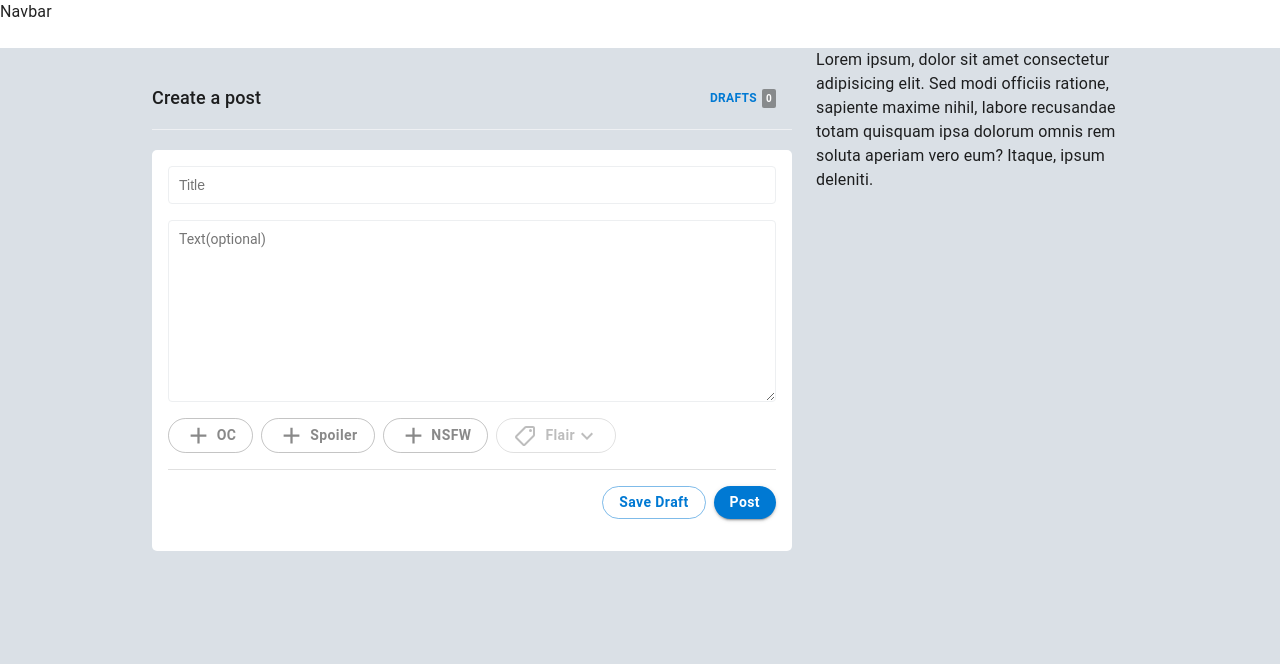
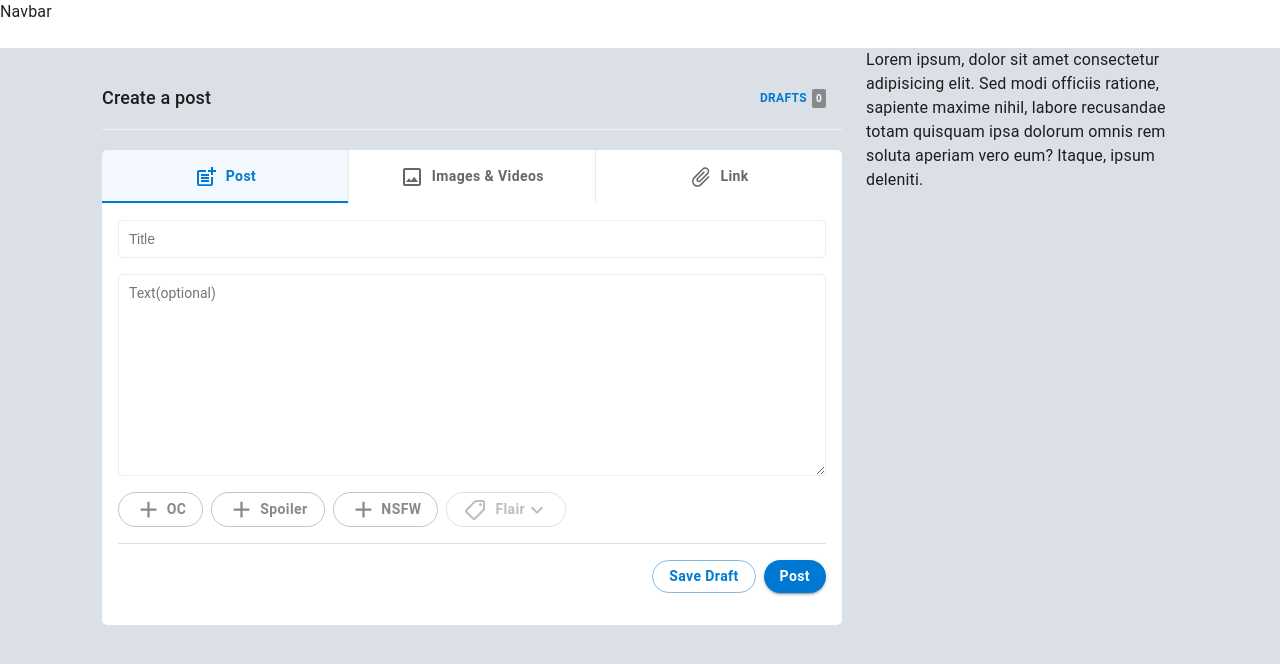
Before and after one commit to NonLegit/Front-End, a React (Create React App) app: page /submit in a window 1280 px wide. Shown: the top 664 px of the page. Built offline with nearby package versions, Linux system fonts and the light colour scheme.

Commit message:
feat: multitype post

```diff
--- a/src/components/CreatePost/CreatePostContainer/CreatePostContainer.jsx
+++ b/src/components/CreatePost/CreatePostContainer/CreatePostContainer.jsx
@@ -10,7 +10,7 @@ function CreatePostContainer() {
   return (
     <OuterContainer>
       <MainContainer>
-        <MainContent>
+        <MainContent width={740}>
           <CreatePostForm />
         </MainContent>
         {match
--- a/src/components/CreatePost/CreatePostForm/CreatePostForm.jsx
+++ b/src/components/CreatePost/CreatePostForm/CreatePostForm.jsx
@@ -1,22 +1,36 @@
-import { Box, Divider } from '@mui/material';
+import {
+  Box, Divider, Typography,
+} from '@mui/material';
+
 import { useState } from 'react';
+
 import AddIcon from '@mui/icons-material/Add';
 import CheckIcon from '@mui/icons-material/Check';
 import LocalOfferOutlinedIcon from '@mui/icons-material/LocalOfferOutlined';
 import KeyboardArrowDownOutlinedIcon from '@mui/icons-material/KeyboardArrowDownOutlined';
+import PostAddOutlinedIcon from '@mui/icons-material/PostAddOutlined';
+import ImageOutlinedIcon from '@mui/icons-material/ImageOutlined';
+import AttachFileIcon from '@mui/icons-material/AttachFile';
+
 import RedditButton from '../../RedditButton/RedditButton';
+
 import {
-  FormContainer, Title, TitleContainer, DraftsButton, Badge, CustomDivider, PostFormContainer, FieldsContainer, PostTitle, PostText, OptionButton, OCHelperText,
+  FormContainer, Title, TitleContainer, DraftsButton, Badge, CustomDivider, PostFormContainer, FieldsContainer, PostTitle, PostText, OptionButton, OCHelperText, CustomTab, CustomTabs, PostMediaContainer, UploadButton, PostUrl,
 } from './styles';
 
 function CreatePostForm() {
   const [title, setTitle] = useState('');
-  const [postText, setPostTitle] = useState('');
+  const [postText, setPostTitle] = useState();
+  const [postMedia, setPostMedia] = useState([]);
+  const [postUrl, setPostUrl] = useState('');
   const [OC, setOC] = useState(false);
+  const [postType, setPostType] = useState(0);
   const handleTitleChange = (e) => {
     setTitle(e.target.value);
+    // console.log(36727);
   };
   const handlePostTextChange = (e) => {
+    // console.log(e.target.value);
     setPostTitle(e.target.value);
   };
   const handlePost = (e) => {
@@ -27,7 +41,25 @@ function CreatePostForm() {
   };
   const handleOC = () => {
     setOC(!OC);
-    // console.log(OC);
+  };
+  const handlePostType = (e, newPostType) => {
+    // console.log(newPostType);
+    setPostType(newPostType);
+  };
+  const handleUrlChange = (e) => {
+    setPostUrl(e.target.value);
+    // console.log(e);
+  };
+  const handleUrlEnter = (e) => {
+    // console.log(e);
+    if (e.key === 'Enter') {
+      e.preventDefault();
+    }
+  };
+  const handlePostMedia = (e) => {
+    console.log(e.target.files);
+    const files = Array.from(e.target.files).map((file) => URL.createObjectURL(file));
+    setPostMedia([...postMedia, ...files]);
   };
   return (
     <FormContainer>
@@ -44,6 +76,13 @@ function CreatePostForm() {
       </TitleContainer>
       <CustomDivider />
       <PostFormContainer>
+        <CustomTabs value={postType} onChange={handlePostType}>
+          <CustomTab icon={<PostAddOutlinedIcon />} iconPosition="start" label="post" value={0} />
+          <Divider orientation="vertical" flexItem light />
+          <CustomTab icon={<ImageOutlinedIcon />} iconPosition="start" label="images & videos" value={1} />
+          <Divider orientation="vertical" flexItem light />
+          <CustomTab icon={<AttachFileIcon sx={{ transform: 'rotate(45deg)' }} />} iconPosition="start" label="link" value={2} />
+        </CustomTabs>
         <FieldsContainer>
           <Box position="relative" display="flex" flexDirection="column">
             <PostTitle
@@ -53,13 +92,42 @@ function CreatePostForm() {
               onChange={handleTitleChange}
             />
           </Box>
-          <PostText
-            cols="30"
-            rows="10"
-            placeholder="Text(optional)"
-            value={postText}
-            onChange={handlePostTextChange}
-          />
+          {postType === 0 ? (
+            <PostText
+              placeholder="Text(optional)"
+              value={postText}
+              onChange={handlePostTextChange}
+            />
+          ) : null}
+          {postType === 1 ? (
+            <PostMediaContainer>
+              <Typography>
+                Drag and drop images or
+              </Typography>
+              <UploadButton
+                component="label"
+                variant="outlined"
+              >
+                upload
+                <input
+                  hidden
+                  accept="video/*,image/*"
+                  multiple
+                  type="file"
+                  onChange={handlePostMedia}
+                />
+              </UploadButton>
+              {postMedia.map((media) => (<img key={media} src={media} width={100} alt="" />))}
+            </PostMediaContainer>
+          ) : null}
+          {postType === 2 ? (
+            <PostUrl
+              placeholder="Url"
+              value={postUrl}
+              onChange={handleUrlChange}
+              onKeyDown={handleUrlEnter}
+            />
+          ) : null}
           <Box display="flex" mb={2} gap={1}>
             <OptionButton
               color={(OC ? 'secondary' : 'third')}
--- a/src/components/CreatePost/CreatePostForm/styles.js
+++ b/src/components/CreatePost/CreatePostForm/styles.js
@@ -1,5 +1,7 @@
 import { styled } from '@mui/system';
-import { Typography, Box, Divider } from '@mui/material';
+import {
+  Typography, Box, Divider, Tab, Tabs, TextareaAutosize,
+} from '@mui/material';
 import RedditButton from '../../RedditButton/RedditButton';
 
 export const FormContainer = styled('div')(() => ({
@@ -63,7 +65,7 @@ export const PostTitle = styled('input')(({ theme }) => ({
   fontWeight: 400,
 }));
 
-export const PostText = styled('textarea')(({ theme }) => ({
+export const PostText = styled(TextareaAutosize)(({ theme }) => ({
   marginBottom: 16,
   padding: 10,
   border: '1px solid #edeff1',
@@ -75,6 +77,7 @@ export const PostText = styled('textarea')(({ theme }) => ({
   caretColor: theme.palette.primary.main,
   fontWeight: 400,
   fontFamily: 'inherit',
+  minHeight: 182,
 }));
 
 export const OptionButton = styled(RedditButton)(() => ({
@@ -85,3 +88,58 @@ export const OCHelperText = styled(Typography)(() => ({
   fontWeight: 400,
   marginBottom: 16,
 }));
+
+export const CustomTabs = styled(Tabs)(() => ({
+  minHeight: 0,
+  '& .MuiTabs-indicator': {
+    height: 2,
+    transition: 'all 0s ease 0s',
+    webkitTransition: 'all 0s ease 0s',
+    bottom: 1,
+  },
+}));
+export const CustomTab = styled(Tab)(() => ({
+  textTransform: 'capitalize',
+  width: 'calc(100%/3.01)',
+  padding: '15px 0',
+  minHeight: 0,
+  fontWeight: 'bolder',
+  '&.Mui-selected': {
+    backgroundColor: '#0079d30d',
+  },
+}));
+
+export const PostMediaContainer = styled(Box)(({ theme }) => ({
+  marginBottom: 16,
+  padding: 10,
+  border: '1px dashed #edeff1',
+  borderRadius: 4,
+  fontSize: 14,
+  color: theme.palette.primary.main,
+  fontFamily: 'inherit',
+  minHeight: 280,
+  display: 'flex',
+  justifyContent: 'center',
+  alignItems: 'center',
+  gap: 12,
+}));
+export const PostUrl = styled(TextareaAutosize)(({ theme }) => ({
+  marginBottom: 16,
+  padding: 10,
+  border: '1px solid #edeff1',
+  '&:focus-visible': {
+    outline: '1px solid #1a1a1b',
+  },
+  borderRadius: 4,
+  fontSize: 14,
+  caretColor: theme.palette.primary.main,
+  fontWeight: 400,
+  fontFamily: 'inherit',
+  resize: 'none',
+  minHeight: 66,
+}));
+export const UploadButton = styled(RedditButton)(() => ({
+  padding: '3px 16px',
+  fontSize: 14,
+  fontWeight: 'bold',
+}));
--- a/src/components/HomePage/HomePageContainer/HomePageContainer.jsx
+++ b/src/components/HomePage/HomePageContainer/HomePageContainer.jsx
@@ -17,7 +17,7 @@ function HomePageContainer() {
   return (
     <OuterContainer>
       <MainContainer>
-        <MainContent>
+        <MainContent width={640}>
           <CreatePostInHome />
           <PostsClassification />
           <Post />
--- a/src/components/MainContent/MainContent.jsx
+++ b/src/components/MainContent/MainContent.jsx
@@ -1,8 +1,8 @@
 import { MainContentContainer } from './styles';
 
-function MainContent({ children }) {
+function MainContent({ children, width }) {
   return (
-    <MainContentContainer>
+    <MainContentContainer width={width}>
       {children}
     </MainContentContainer>
   );
--- a/src/components/MainContent/styles.js
+++ b/src/components/MainContent/styles.js
@@ -1,8 +1,8 @@
 import { styled } from '@mui/system';
 
-export const MainContentContainer = styled('div')(({ theme }) => ({
+export const MainContentContainer = styled('div')(({ theme, width }) => ({
   [theme.breakpoints.up('md')]: {
-    width: 640,
+    width,
   },
   [theme.breakpoints.down('md')]: {
     width: '100%',
```
